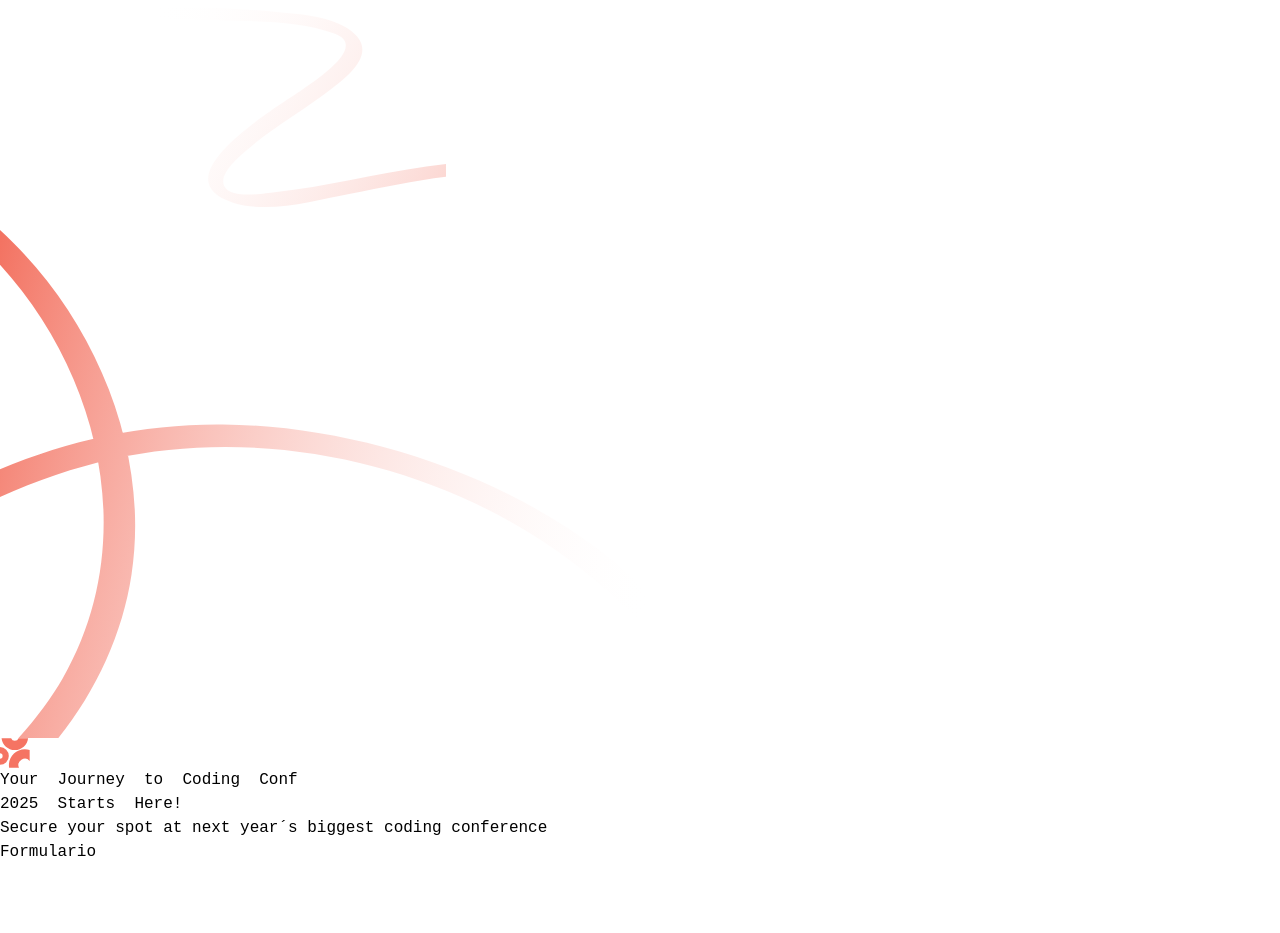
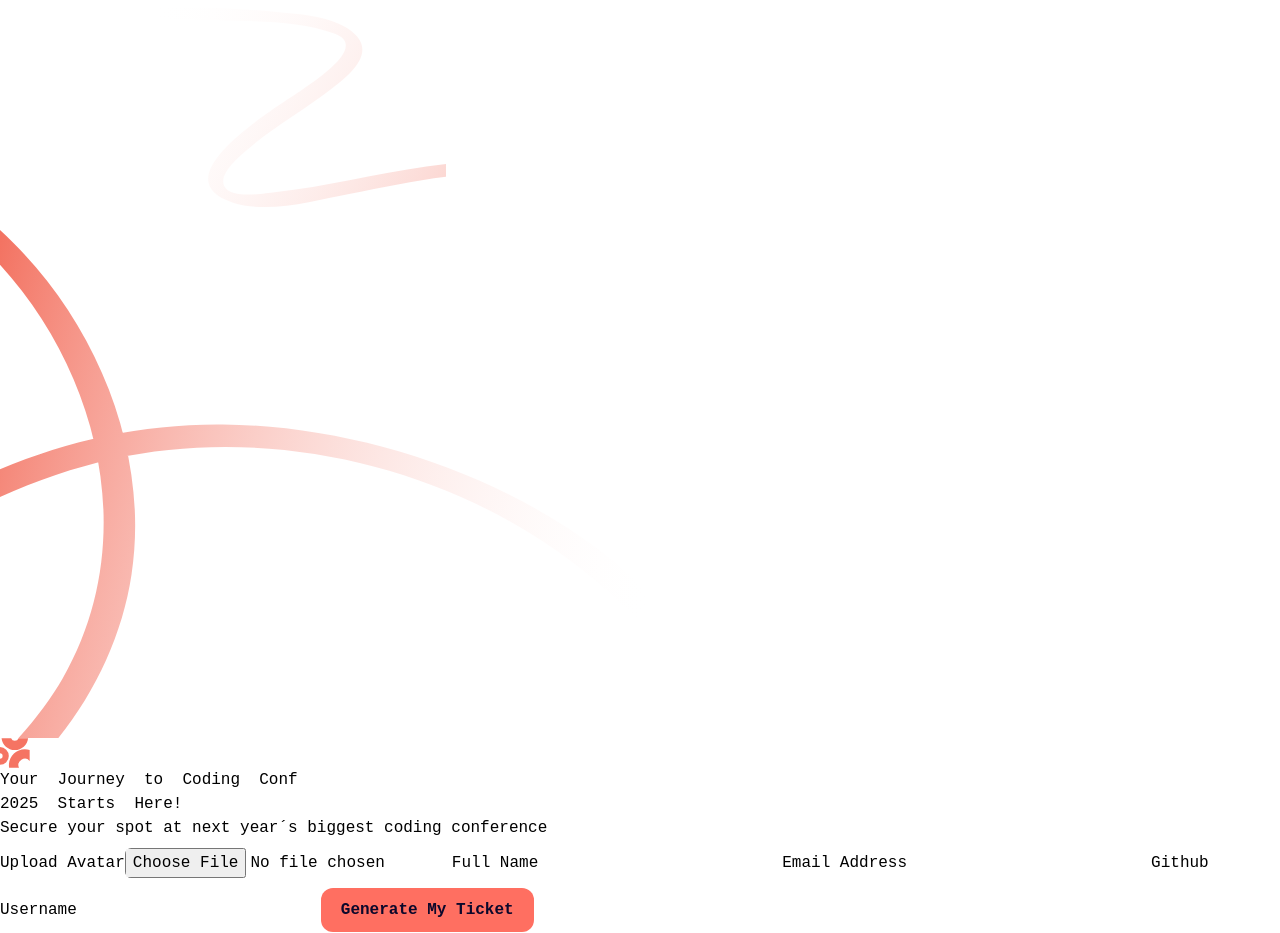
Before and after one commit to Christian-M-Silva/conference-ticket-generator, a Vue app: page / in a window 1280 px wide. Before the commit the page ends 864 px from the top, so only its background shows below. Built offline with nearby package versions, Linux system fonts and the light colour scheme.

Commit message:
feat(layoutForm): Add formulario com estilização e customização sem o upload

```diff
--- a/src/pages/home/home.css
+++ b/src/pages/home/home.css
@@ -1,3 +1,33 @@
-.space-words{
+.space-words {
     word-spacing: .6rem;
 }
+
+label {
+    margin-top: 1rem;
+    margin-bottom: .4rem;
+}
+
+input {
+    background-color: rgba(255, 255, 255, 0.05);
+    border-radius: .4rem;
+}
+
+input[type="text"],
+input[type="email"] {
+    border: 1px solid rgba(255, 255, 255, 0.304);
+    padding: 1rem;
+    height: 2.9rem;
+}
+
+button {
+    background-color: #FF6F61;
+    color: hsl(248, 70%, 10%);
+    font-weight: 900;
+    border-radius: 12px;
+    padding: 10px 20px;
+    transition: background-color 0.3s ease;
+}
+
+button:hover {
+    background-color: #FF5A4E;
+  }
--- a/src/pages/home/homePage.vue
+++ b/src/pages/home/homePage.vue
@@ -8,7 +8,22 @@
     <span class="text-[1.4rem] text-slate-300"
       >Secure your spot at next year´s biggest coding conference</span
     >
-    <form class="mt-11" action="">Formulario</form>
+    <form class="mt-11 flex flex-col" action="">
+
+      <label for="upload-avatar">Upload Avatar</label>
+      <input type="file" name="upload-avatar" id="upload-avatar">
+
+      <label for="full-name">Full Name</label>
+      <input type="text" name="full-name" id="full-name">
+
+      <label for="email">Email Address</label>
+      <input type="email" name="email" id="email">
+
+      <label for="github">Github Username</label>
+      <input type="text" name="github" id="github">
+
+      <button class="mt-5" type="submit">Generate My Ticket</button>
+    </form>
   </div>
 </template>
 <script src="./home.ts"></script>
```
